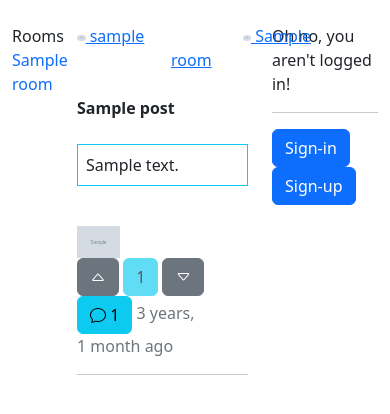
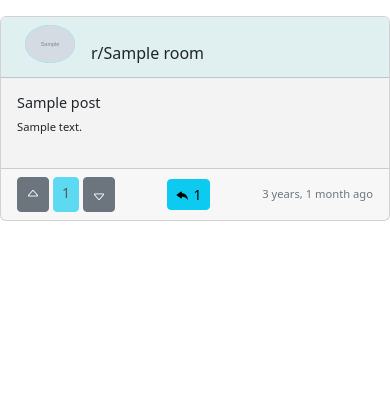
Before and after one commit to SalehOH/Rabbit, a Django app: page / in a window 390 px wide. Shown: the part 56-470 px from the top of the page. Run offline with Django 4.2, Linux system fonts and the light colour scheme; tables that the repository leaves empty hold one stand-in row (values such as "Sample post"); grey boxes marked "Sample" are stand-in pictures.

Commit message:
New index page desgin, old still there in comments

```diff
--- a/static/RabbitHole/css/test.css
+++ b/static/RabbitHole/css/test.css
@@ -16,18 +16,32 @@
     border-radius: 50%;
 }
 
-.card-body {
-    background-color: #f3f3f3;
-    ;
+.card-body{
+    background-color: #f3f3f3;;
+}
+.card-header{
+    background-color:#e0eff0;
+}
+.main{
+    padding-top: 50px;
+}
+.room-list-image{
+    width: 25px;
+    height: auto;
+    background-color: aqua;
+    border-radius: 50%;
 }
 
-.card-header {
-    background-color: #fff;
-}
-
-@media only screen and (max-width: 720px) {
+@media only screen and (max-width: 1225px) {
     .small-p {
         font-size: 0.70em;
+    }
+    .main{
+        padding: 0;
+    }
+    .removable{
+        opacity: 0;
+        display: none;
     }
     .h6{
         font-size: 0.9em;
--- a/templates/RabbitHole/index.html
+++ b/templates/RabbitHole/index.html
@@ -1,10 +1,13 @@
 {% extends 'RabbitHole/base.html' %}
 {% load static %}
+{% block head %}
+<link rel="stylesheet" href="{% static 'RabbitHole/css/test.css'%}">
+{% endblock head %}
 {% block title %}Home{% endblock title %}
 {% block content %}
-<div class="container">
+<!--<div class="container">
 
-<!--<div class="row">
+<div class="row">
     <div class = "col">
         <h4 class="display-4 mr-5"><img src="{% static 'RabbitHole\images\logo.jpg' %}" class = "img-fluid" style="width: 10%" alt="">    Rabbit</h4>
     </div>
@@ -13,12 +16,11 @@
             <a href="{% url 'create_room'%}" class = "btn btn-primary bg-success float-right ">Create new Rabbit Hole</a><br>
         {% endif %}
     </div>
-</div>-->
-
+</div>
 <br>
     <div class="row">
         <!-- rooms list navbar -->
-        <div class="col-2">
+        <!--<div class="col-2">
             <div>Rooms</div>
             {% if rooms %}
                 <ul class="list-unstyled">
@@ -31,7 +33,7 @@
         <!-- rooms list navbar end -->
 
         <!-- posts by users -->
-        <div class="col-6">
+        <!--<div class="col-6">
             {% if posts %}
                 {% for post in posts %}
                     <span ><a href="{% url 'user_page' username=post.user.username %}"> <img style = "width: 5%; border-radius: 50%;" src="{{post.user.avatar.url}}"> {{post.user.username}}</a></span>
@@ -66,7 +68,7 @@
         <!-- end of posts -->
 
         <!-- user account box -->
-        <div class="col-4">
+        <!--<div class="col-4">
             {% if request.user.is_authenticated %}
                 <img src="{{request.user.avatar.url}}" style="width: 25%" alt="{{request.user.username}}">
                 {{request.user.username}}
@@ -82,6 +84,91 @@
             {% endif %}
         </div>
         <!-- end of user account box -->
+    <!--</div>
+</div>-->
+<div class="row align-items-start main">
+    <div class="col-2 sticky-top main removable">
+        <div class="card mt-3">
+            <div class="card-header">
+                Rooms
+            </div>
+            <ul class="list-group list-group-flush">
+                {% if rooms %}
+                    {% for room in rooms %}
+                        <li class="list-group-item">
+                            <a class="nav-link" href="">
+                                <img class="room-list-image" src="{{room.avatar.url}}" alt="{{room.name}}">
+                                <span class="mx-2">r/{{room.name}}</span>
+                            </a>
+                        </li>
+                    {% endfor %}
+                {% endif %}
+            </ul>
+        </div>
+    </div>
+    <div class="col main">
+        <div class="container">
+            {% if posts %}
+                {% for post in posts %}
+                    <div class="card my-3">
+                        <div class="card-header">
+                          <div class="d-flex mb-1">
+                              <div class="px-2">
+                                <a href="{% url 'room' post.room.name %}">
+                                  <img class="card-image mr-4" src="{{post.room.avatar.url}}" alt="" >
+                                  </a>
+                              </div>
+                              <div class="px-2">
+                                  <a class="nav-link mt-3 pl-5" href="{% url 'room' post.room.name %}">r/{{post.room.name}}</a>
+                              </div>
+                          </div>
+                        </div>
+                        <div class="card-body" onclick="location.href='{% url 'post' room_name=post.room.name post_id=post.id post_slug=post.slug %}'">
+                          <div class="card-title"> <h6 class="h6"> {{post.title}} </h6></div>
+                              {% if post.content%}
+                                <p class="small-p"> {{post.content}}</p>
+                              {% else %}
+                                <img class="img-fluid" src="{{post.image.url}}" alt="">
+                              {% endif %}
+                        </div>
+                            <div class="card-footer text-muted">
+                                <div class="d-flex justify-content-between">
+                                    <div class="d-flex align-items-center">
+                                        <button id="{{ post.id }}like" class="btn btn-secondary btn-sm pb-2 mr-1 mb-0 {% if post.likestatus == True %}btn-success{% endif %}" onclick="likepost({{ post.id }})"> <i class="bi bi-caret-up"></i> </button>
+                                        <span  class="btn btn-info btn-sm pb-2 mx-1 mb-0 remove-curser disabled" id="likes-{{ post.id }}">{{ post.countlikes }}</span>
+                                        <button id="{{ post.id }}dislike" class="btn btn-secondary btn-sm pt-2 ml-1 mb-0 {% if post.likestatus == False %} btn-danger{% endif %}" onclick="dislikepost({{ post.id }})"><i class="bi bi-caret-down"></i></button>
+                                    </div>
+                                    <div class="d-flex align-items-center">
+                                        <button id="{{ post.id }}comment" class="btn btn-info btn-sm pt-1 mb-0" onclick="location.href='{% url 'create_reply' room_name=post.room.name post_id=post.id post_slug=post.slug %}'"><i class="bi bi-reply-fill"></i> {{ post.num_replies }} </button>
+                                    </div>
+                                    <div class="d-flex align-self">
+                                        <p class="align-self-center mb-0 small-p">{{post.created_at|timesince}} ago</p>
+                                    </div>
+                                </div>
+                            </div>
+                        </div>
+                {% endfor %}
+            {% else %}
+                <div>Posts go here</div>
+            {% endif %}
+        </div>
+    </div>
+    <div class="col-3 sticky-top main removable">
+        <div class="card mt-3">
+            {% if request.user.is_authenticated %}
+                <img src="{{request.user.avatar.url}}" class="card-img-top" alt="{{request.user.username}}">
+                <div class="card-title h3 mt-2">u/{{request.user.username}}</div>
+            {% endif %}
+            <div class="card-body">
+                {% if request.user.is_authenticated %}
+                    <button class="btn btn-primary btn-sm">Edit rabbit profile</button>
+                    <button class="btn btn-info btn-sm" onclick="location.href = '{% url 'account_logout'%}'">Log out</button>
+                {% else %}
+                    <button onclick="location.href = '{% url 'account_login' %}'" class="btn btn-primary">Sign-in</button>
+                    <button onclick="location.href = '{% url 'account_signup' %}'" class="btn btn-primary">Sign-up</button>
+                {% endif %}
+            </div>
+        </div>
     </div>
 </div>
 <script src="{% static 'RabbitHole/js/likemanagement.js' %}"></script>
```
